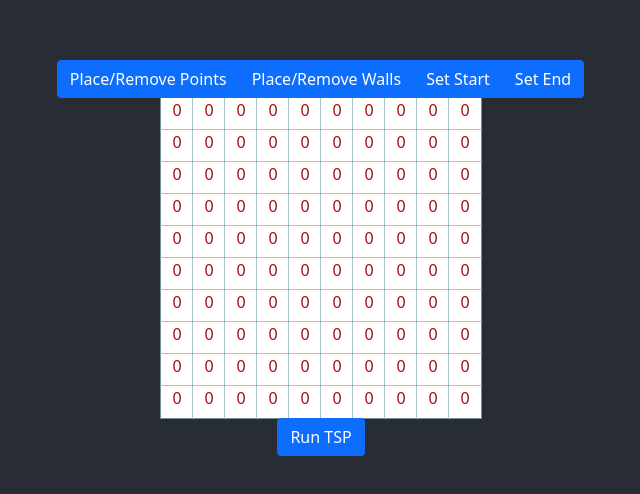
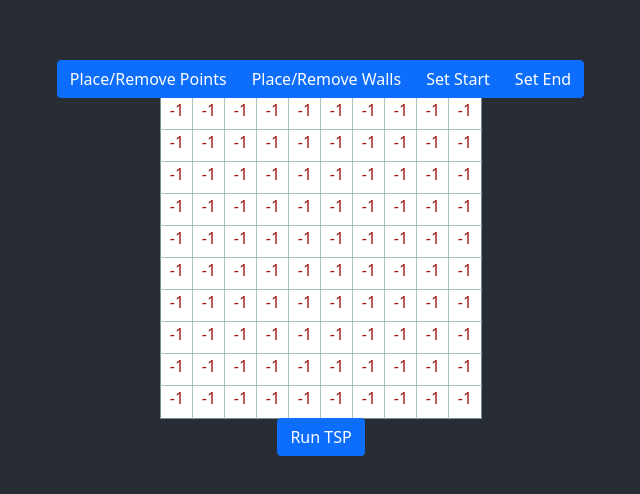
Before and after one commit to Achan40/tsp-warehouse, a React (Create React App) app in the folder whs-maze/: page / in a window 1280 px wide. Shown: the part 142-636 px from the top of the page, without its empty margins (319-959 px from the left). Built offline with nearby package versions, Linux system fonts and the light colour scheme.

Commit message:
complete code to handle ordered insertion

```diff
--- a/whs-maze/src/Cell.js
+++ b/whs-maze/src/Cell.js
@@ -118,7 +118,7 @@ class Cell extends Component {
 
     render() {
         return(
-            <div className="cell" onClick={this.checkToggle} style={{backgroundColor:this.state.cellColor}}>{this.props.val}</div>
+            <div className="cell" onClick={this.checkToggle} style={{backgroundColor:this.state.cellColor}}>{this.props.pos}</div>
         )
     }
 }
--- a/whs-maze/src/Grid.js
+++ b/whs-maze/src/Grid.js
@@ -1,4 +1,5 @@
 import { Component } from "react";
+import { convertPoints, findPos } from "./helpers/maze";
 import Cell from "./Cell";
 import Result from "./Result";
 import 'bootstrap/dist/css/bootstrap.css';
@@ -27,9 +28,14 @@ class Grid extends Component {
             currentButton: null,
         }
 
-        // dictionary of destinations to visit
-        // dictionary is needed so that if we can remove a destination by key if we need to
-        this.points = {}
+        // Map of destinations to visit
+        // Map is needed so that if we can remove a destination by key if we need to, and it maintains insertion order, dicitonaries do not
+        this.points = new Map()
+
+        // array of the values of the this.points Map.
+        // we need this to track the index of a node in this list, to designate a selected node as node 0,1,2,3 etc.
+        // this works because insertion of non-int keys in ES2015 and later maintain insertion order
+        this.pointsArr = null
 
         // array for start and end point
         // a single start point is required, end point is optional
@@ -57,18 +63,20 @@ class Grid extends Component {
         this.forceUpdate()
     }
 
-    // add destination points to a dictionary
+    // add destination points to a Map
     // remove if a point is unselected
+    // convert Map of points into array of Map values. Need to do this so we can track ind of node
     // utilized in child component
     togglePoint(row, col, action) {
         let key = row.toString() + col.toString()
         if (action === "add") {
-            this.points[key] = [row,col]
-            this.forceUpdate()
+            this.points.set(key,[row,col])
         } else if (action === "remove") {
-            delete this.points[key]
-            this.forceUpdate()
+            this.points.delete(key)
         }
+
+        this.pointsArr = convertPoints(this.points)
+        this.forceUpdate()
     }
 
     // managing the start point
@@ -76,11 +84,10 @@ class Grid extends Component {
     toggleStart(row, col, action) {
         if (action === "add") {
             this.start = [row,col]
-            this.forceUpdate()
         } else if (action === "remove") {
             this.start = []
-            this.forceUpdate()
         }
+        this.forceUpdate()
     }
 
     // managing the end point
@@ -88,11 +95,10 @@ class Grid extends Component {
     toggleEnd(row, col, action) {
         if (action === "add") {
             this.end = [row,col]
-            this.forceUpdate()
         } else if (action === "remove") {
             this.end = []
-            this.forceUpdate()
         }
+        this.forceUpdate()
     }
 
     // render the grid
@@ -101,7 +107,7 @@ class Grid extends Component {
         return (
             <div>
                 <div>{this.state.currentButton}</div>
-                <ToggleButtonGroup type="radio" name="options" onChange={(event) => {this.setCurrentButton(event);}}>
+                <ToggleButtonGroup type="radio" name="options" onChange={(event) => {this.setCurrentButton(event)}}>
                     <ToggleButton id="one" value={"Points"}>Place/Remove Points</ToggleButton>
                     <ToggleButton id="two" value={"Walls"}>Place/Remove Walls</ToggleButton>
                     <ToggleButton id="three" value={"Start"}>Set Start</ToggleButton>
@@ -112,13 +118,25 @@ class Grid extends Component {
                     {this.maze.map((row,rowInd) => {
                         return (
                             <div className="gridrow" key={rowInd}>
-                                {row.map((value,colInd) => <Cell val={this.maze[rowInd][colInd]} key={[rowInd,colInd]} ind={[rowInd,colInd]} currentButton={this.state.currentButton} toggleWall={this.toggleWall} togglePoint={this.togglePoint} toggleStart={this.toggleStart} toggleEnd={this.toggleEnd} s={this.start} e={this.end}/>)}
+                                {row.map((value,colInd) => <Cell
+                                val={this.maze[rowInd][colInd]}
+                                key={[rowInd,colInd]}
+                                ind={[rowInd,colInd]}
+                                pos={findPos(this.pointsArr, [rowInd,colInd])}
+                                currentButton={this.state.currentButton}
+                                s={this.start}
+                                e={this.end}
+                                toggleWall={this.toggleWall}
+                                togglePoint={this.togglePoint}
+                                toggleStart={this.toggleStart}
+                                toggleEnd={this.toggleEnd}
+                                />)}
                             </div>
                         )
                     })}
                 </div>
 
-                <Result maze={this.maze} points={this.points} start={this.start} end={this.end}/>
+                <Result maze={this.maze} pointsArr={this.pointsArr} start={this.start} end={this.end}/>
             </div>
         )
     }
--- a/whs-maze/src/Result.js
+++ b/whs-maze/src/Result.js
@@ -1,5 +1,5 @@
 import { Component } from "react";
-import { convertPoints, adjMatricies } from "./helpers/maze.js";
+import { adjMatricies, findPos } from "./helpers/maze.js";
 import { runTSP } from "./helpers/tsp.js"
 import Button from 'react-bootstrap/Button'
 
@@ -8,12 +8,23 @@ class Result extends Component {
         super();
 
         // bind custom methods
-        this.runTSP = this.runTSP.bind(this);
+        this.runTSPonClick = this.runTSPonClick.bind(this);
     }
 
-    runTSP(maze,points,start,end) {
-        // convert dictionary of points to an array of values
-        let pointsArr = convertPoints(points)
+    runTSPonClick(maze,pointsArr,start,end) {
+
+        // if end has been selected, find its index in the array of points
+        if (end.length) {
+            end = findPos(pointsArr, end)
+        }
+
+        // if start has been selected, find its index in the array of points
+        // otherwise throw error message
+        if (start.length) {
+            start = findPos(pointsArr, start)
+        } else {
+            console.log("Please select a starting point!")
+        }
 
         // restult of adjMatricies is an adjacency matrix with distanct values, and an adjancecy matrix with the path taken
         let res = adjMatricies(maze, pointsArr)
@@ -21,12 +32,13 @@ class Result extends Component {
         // console.log(res[1])
 
         // takes in adjacency matrix of the destired points, and the index of start and end nodes (optional, if no end node is supplied, start node will be considered the end node automatically)
-        runTSP(res[0],0,2)
+        let fin = runTSP(res[0],start,end)
+        console.log(fin[0],fin[1])
     }
 
     render() {
         return(
-            <Button onClick={() => this.runTSP(this.props.maze, this.props.points, this.props.start, this.props.end)}>Run TSP</Button>
+            <Button onClick={() => this.runTSPonClick(this.props.maze, this.props.pointsArr, this.props.start, this.props.end)}>Run TSP</Button>
         )
     }
 }
--- a/whs-maze/src/helpers/maze.js
+++ b/whs-maze/src/helpers/maze.js
@@ -1,4 +1,4 @@
-import {QueueNode} from './../classes/QueueNode.js'
+import { QueueNode } from './../classes/QueueNode.js'
 
 // recursion to find the minimum path from the source to a destination
 function shortestPath(node, path) {
@@ -14,15 +14,9 @@ function isValid(row, col, n, m) {
     return row >= 0 && row < n && col >= 0  && col < m;
 }
 
-// helper to convert dictionary of points to array of dictionary values
-function convertPoints(pointDict) {
-    let arr = []
-    for (let key in pointDict) {
-        if (pointDict.hasOwnProperty(key)) {
-            arr.push(pointDict[key]);
-        }
-    }
-    return arr
+// helper to convert map of points to array map vlaues
+function convertPoints(pointsMap) {
+    return Array.from(pointsMap.values())
 }
 
 // helper to check if object is in another object, and return index if it is, else return -1
@@ -31,6 +25,20 @@ function indexOfDest(dest, curr) {
     const _ = require('lodash');
     for (let i=0; i<dest.length; i++) {
         if (_.isEqual(dest[i],curr.loc)) {
+            return i
+        }
+    }
+    return -1
+}
+
+// helper method to find the position of the selected point in the points array
+function findPos(arr, loc) {
+    if (!arr || !loc){
+        return -1
+    }
+    const _ = require('lodash');
+    for (let i=0; i<arr.length; i++) {
+        if (_.isEqual(arr[i],loc)) {
             return i
         }
     }
@@ -124,4 +132,4 @@ function adjMatricies(maze, points) {
 
 }
 
-export {convertPoints, adjMatricies}
+export {convertPoints, adjMatricies, indexOfDest, findPos}
--- a/whs-maze/src/helpers/tsp.js
+++ b/whs-maze/src/helpers/tsp.js
@@ -3,10 +3,11 @@ function runTSP(graph, startNode, endNode=null) {
 
 
     // adding a dummy node if an ending node is supplied
-    if (endNode !== null) {
+    if (typeof(endNode) === 'number'){
         graph = addDummy(graph, startNode, endNode);
+    } else {
+        console.log('Ending node not selected!')
     }
-    console.log(graph)
 
     // store all nodes except the starting(/ending) because those are the nodes that we want to traverse
     let nodes = []
@@ -53,7 +54,6 @@ function runTSP(graph, startNode, endNode=null) {
         }
     }
 
-    console.log(minCost, minPath)
     return [minCost, minPath]
 }
 
```
